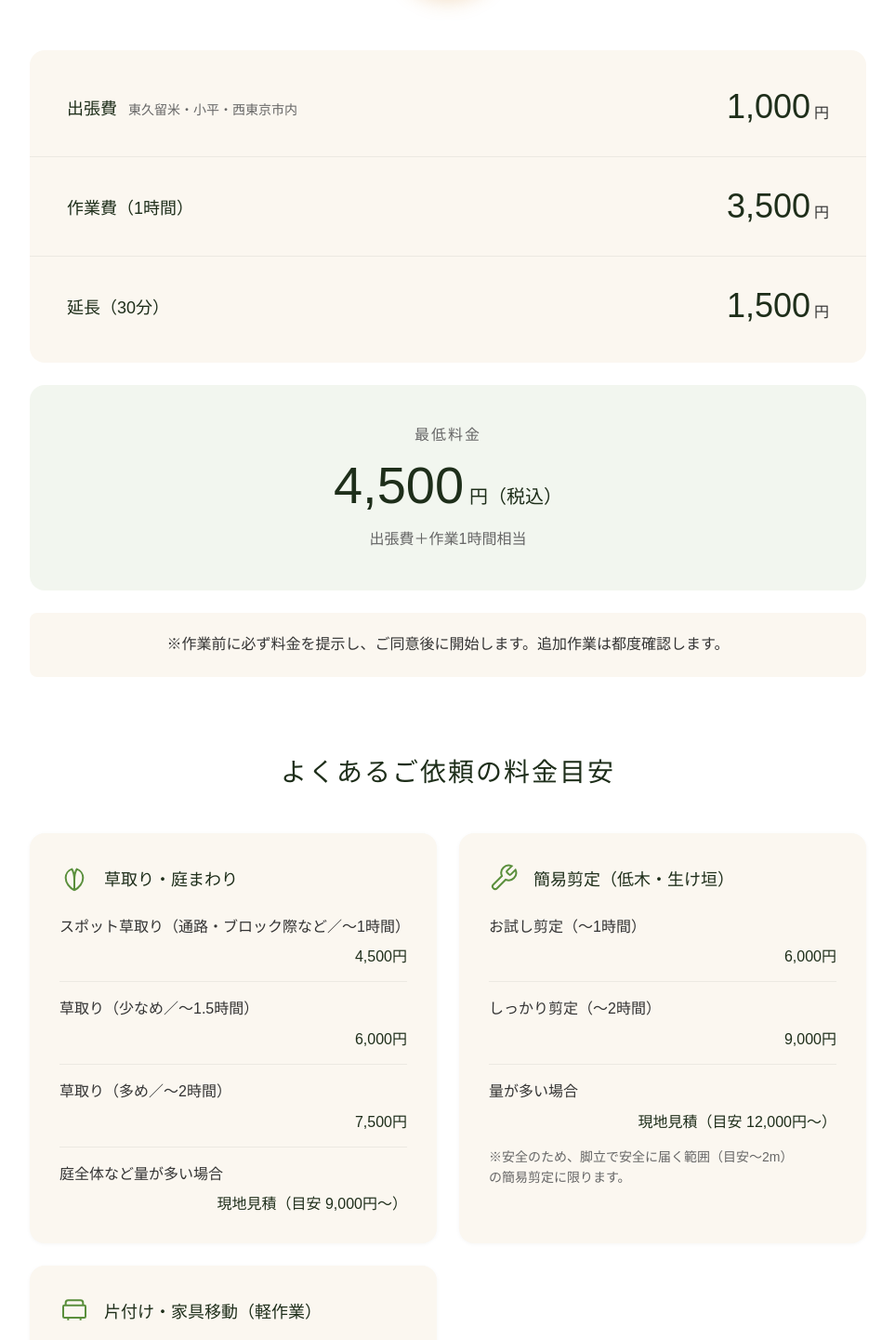
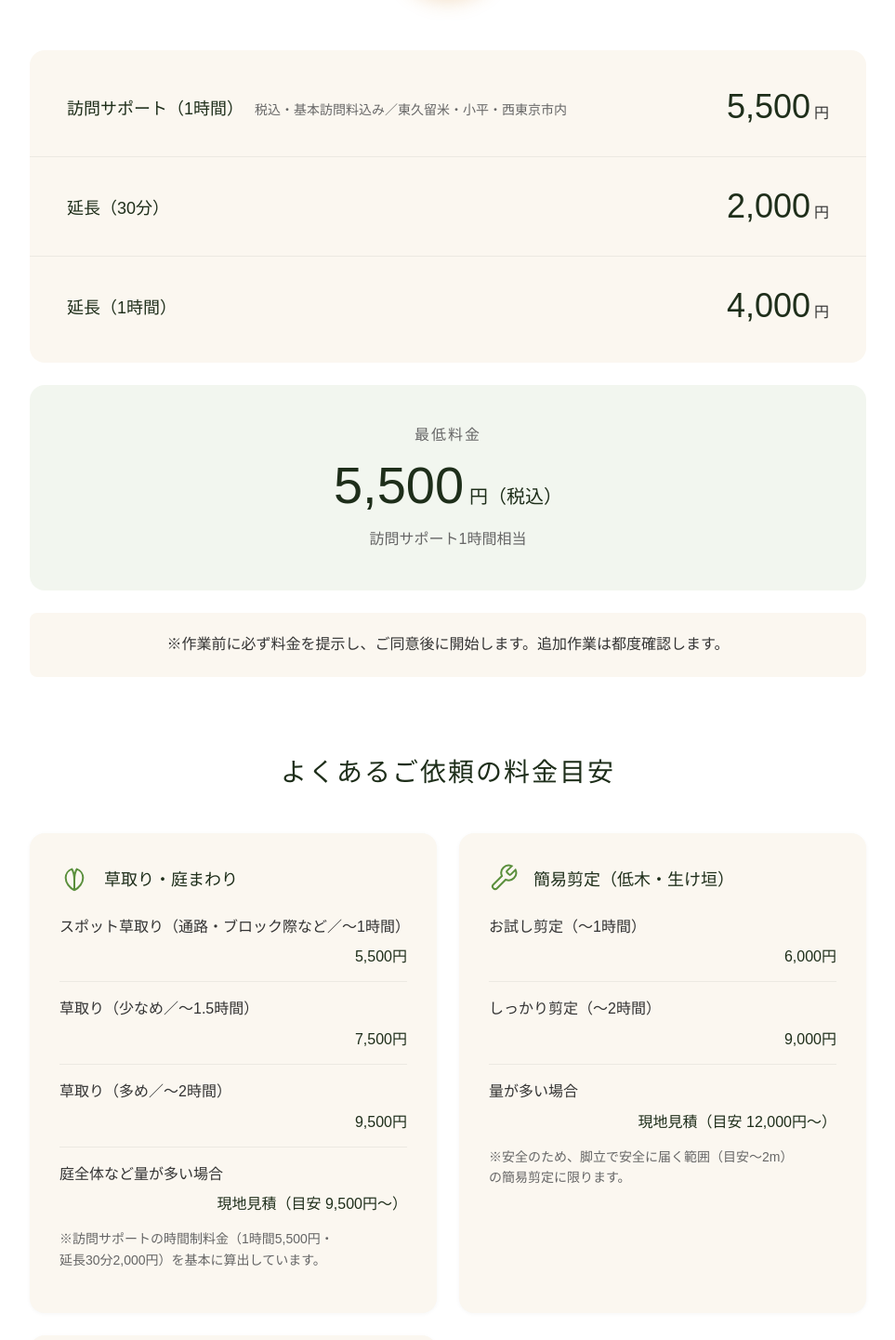
Before and after one commit to ha-yuta/kurume-seikatsu-support, a Next.js app: page / in a window 1280 px wide. Shown: the part 4029-5470 px from the top of the page at 93% size, without its empty margins (158-1121 px from the left). Built offline with nearby package versions, Linux system fonts and the light colour scheme; a web font is replaced by a local one.

Commit message:
料金体系と支払い方法を更新

```diff
--- a/src/components/FAQ.tsx
+++ b/src/components/FAQ.tsx
@@ -24,11 +24,11 @@ export default function FAQ() {
     },
     {
       q: "料金はどのように決まりますか？",
-      a: "出張費と作業時間を基本に算出します。作業前に必ず金額を提示し、ご同意をいただいてから開始します。追加作業が必要な場合も都度確認します。",
+      a: "訪問サポートの時間制料金（1時間5,500円・延長30分2,000円）を基本に算出します。作業前に必ず金額を提示し、ご同意をいただいてから開始します。追加作業が必要な場合も都度確認します。",
     },
     {
       q: "最低料金はありますか？",
-      a: "はい。出張費込みで4,500円（税込）が最低料金です。",
+      a: "はい。5,500円（税込・基本訪問料込み）が最低料金です。",
     },
     {
       q: "見積は無料ですか？",
@@ -40,7 +40,7 @@ export default function FAQ() {
     },
     {
       q: "支払い方法は？",
-      a: "現金／銀行振込／PayPayに対応しています。領収書も発行します。",
+      a: "現金／銀行振込／PayPay／クレジットカードに対応しています。領収書も発行します。",
     },
     {
       q: "キャンセル料はかかりますか？",
--- a/src/components/Pricing.tsx
+++ b/src/components/Pricing.tsx
@@ -7,9 +7,9 @@ import { SectionDottedCircle } from "./Decorations";
 
 export default function Pricing() {
   const priceItems = [
-    { label: "出張費", price: "1,000", unit: "円", note: "東久留米・小平・西東京市内" },
-    { label: "作業費（1時間）", price: "3,500", unit: "円", note: "" },
-    { label: "延長（30分）", price: "1,500", unit: "円", note: "" },
+    { label: "訪問サポート（1時間）", price: "5,500", unit: "円", note: "税込・基本訪問料込み／東久留米・小平・西東京市内" },
+    { label: "延長（30分）", price: "2,000", unit: "円", note: "" },
+    { label: "延長（1時間）", price: "4,000", unit: "円", note: "" },
   ];
 
   const exampleCategories = [
@@ -23,12 +23,12 @@ export default function Pricing() {
         </svg>
       ),
       items: [
-        { desc: "スポット草取り（通路・ブロック際など／〜1時間）", price: "4,500円" },
-        { desc: "草取り（少なめ／〜1.5時間）", price: "6,000円" },
-        { desc: "草取り（多め／〜2時間）", price: "7,500円" },
-        { desc: "庭全体など量が多い場合", price: "現地見積（目安 9,000円〜）" },
+        { desc: "スポット草取り（通路・ブロック際など／〜1時間）", price: "5,500円" },
+        { desc: "草取り（少なめ／〜1.5時間）", price: "7,500円" },
+        { desc: "草取り（多め／〜2時間）", price: "9,500円" },
+        { desc: "庭全体など量が多い場合", price: "現地見積（目安 9,500円〜）" },
       ],
-      note: null,
+      note: "※訪問サポートの時間制料金（1時間5,500円・延長30分2,000円）を基本に算出しています。",
     },
     {
       title: "簡易剪定（低木・生け垣）",
@@ -53,11 +53,11 @@ export default function Pricing() {
         </svg>
       ),
       items: [
-        { desc: "〜1時間", price: "4,500円" },
-        { desc: "〜1.5時間", price: "6,000円" },
-        { desc: "〜2時間", price: "7,500円" },
+        { desc: "〜1時間", price: "5,500円" },
+        { desc: "〜1.5時間", price: "7,500円" },
+        { desc: "〜2時間", price: "9,500円" },
       ],
-      note: null,
+      note: "※訪問サポートの時間制料金と同額です。",
     },
   ];
 
@@ -189,12 +189,12 @@ export default function Pricing() {
                 lineHeight: 1,
               }}
             >
-              4,500
+              5,500
             </span>
             <span style={{ fontSize: "20px", color: colors.darkGreen, fontWeight: 500 }}>円（税込）</span>
           </div>
           <div style={{ fontSize: "16px", color: colors.lightText, marginTop: "16px", lineHeight: 1.8 }}>
-            出張費＋作業1時間相当
+            訪問サポート1時間相当
           </div>
         </div>
 
```
